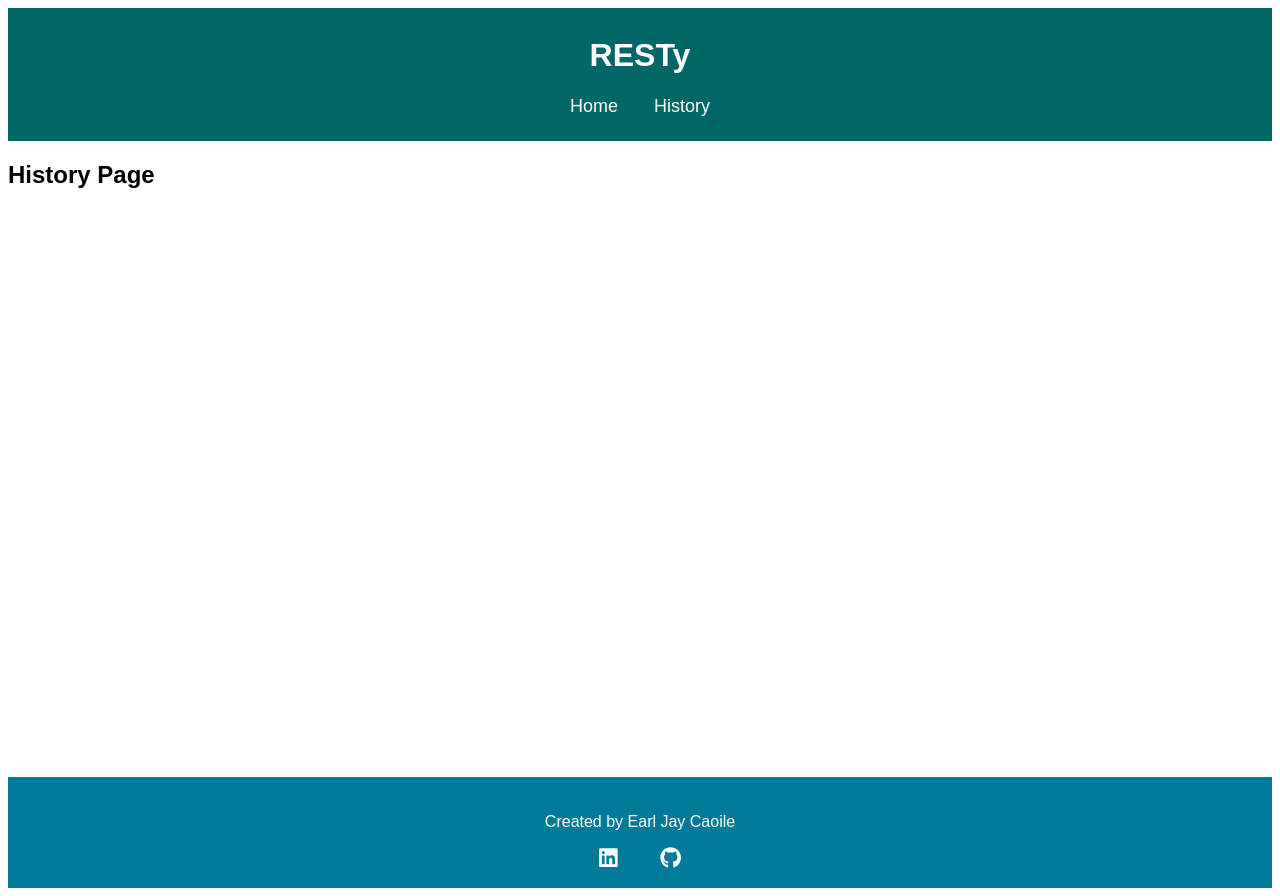
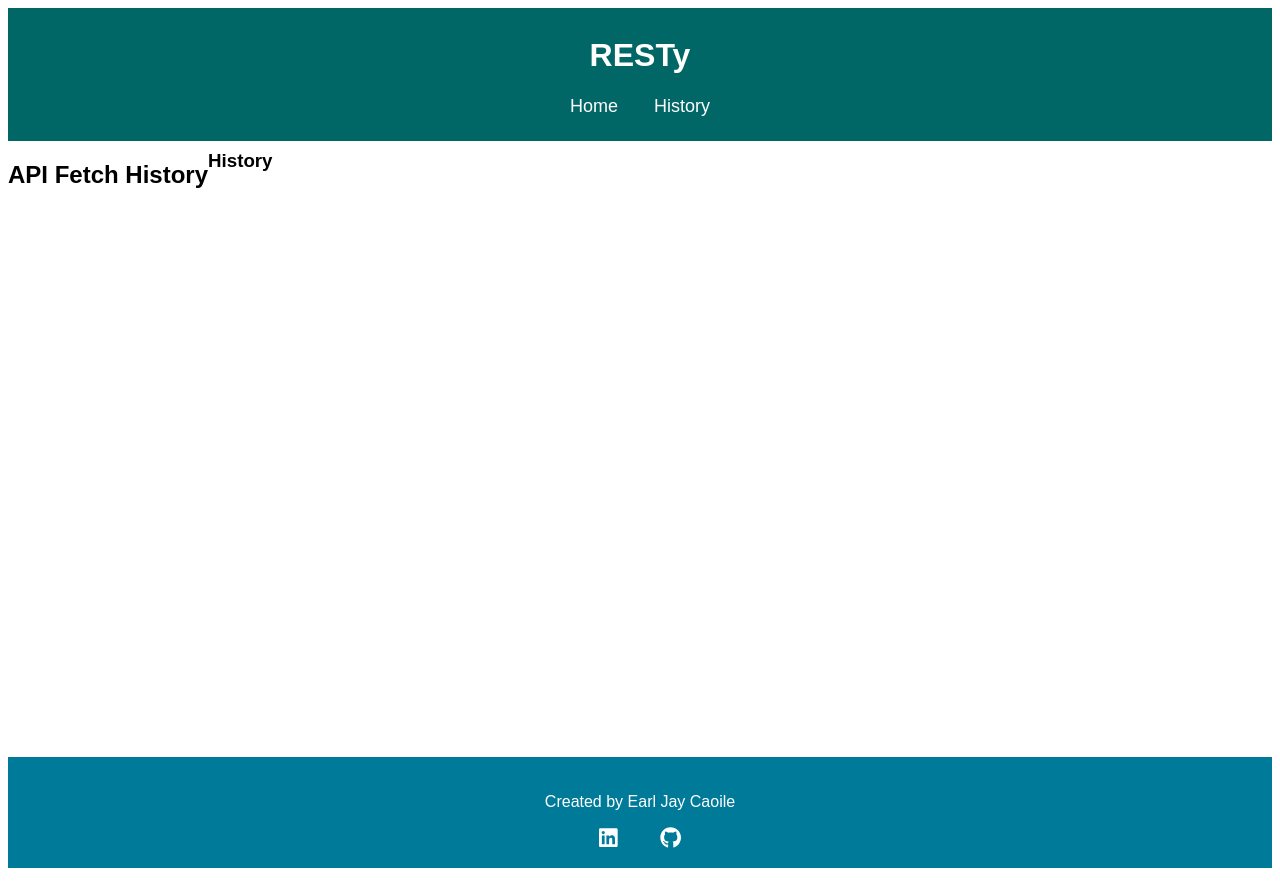
Before and after one commit to earljay-caoile-401-advanced-javascript/react-resty, a React (Create React App) app: page /history in a window 1280 px wide. Built offline with nearby package versions, Linux system fonts and the light colour scheme.

Commit message:
checkpoint: got history links persisting on /history route with event handlers working (still need to redirect back to main page)

```diff
--- a/src/App.js
+++ b/src/App.js
@@ -18,12 +18,22 @@ import './styles.scss';
  * )
  */
 export default function App() {
+  const fetchHistory = [];
+
   return (
     <BrowserRouter>
       <div className="App">
         <Header />
-        <Route exact path="/" component={RESTy} />
-        <Route path="/history" component={History} />
+        <Route
+          exact
+          path="/"
+          render={() => <RESTy fetchHistory={fetchHistory} />}
+        />
+        <Route
+          exact
+          path="/history"
+          render={() => <History fetchHistory={fetchHistory} />}
+        />
         <Footer />
       </div>
     </BrowserRouter>
--- a/src/_base.scss
+++ b/src/_base.scss
@@ -1,13 +1,6 @@
 $spacing: 1em;
 $pxPad: 20px;
 $contentHeight: 77vh;
-
-#root {
-  font-family: Arial;
-  display: flex;
-  flex-direction: column;
-  background-color: #ffffff;
-}
 
 @mixin setSpacing($marginProp, $paddingProp) {
   margin: $marginProp;
@@ -20,6 +13,13 @@ $contentHeight: 77vh;
   -moz-#{$prop}: $val;
   -ms-#{$prop}: $val;
   -o-#{$prop}: $val;
+}
+
+#root {
+  font-family: Arial;
+  display: flex;
+  flex-direction: column;
+  background-color: #ffffff;
 }
 
 header,
--- a/src/components/History.js
+++ b/src/components/History.js
@@ -1,4 +1,5 @@
 import React from 'react';
+import MiniHistory from './MiniHistory';
 
 /**
  * Parent component that shows history of API requests
@@ -10,10 +11,25 @@ import React from 'react';
  * )
  */
 class History extends React.Component {
+  constructor(props) {
+    super(props);
+    console.log('Do we have props?', props);
+  }
+
+  fetchPrevReq(index) {
+    console.log('Are we getting index here?', index);
+  }
+
   render() {
     return (
-      <div className="content">
-        <h2>History Page</h2>
+      <div className="content flex-row">
+        <h2>API Fetch History</h2>
+        <div className="big-history">
+          <MiniHistory
+            fetchHistory={this.props.fetchHistory || []}
+            onHistClick={this.fetchPrevReq.bind(this)}
+          />
+        </div>
       </div>
     );
   }
--- a/src/components/MiniHistory.js
+++ b/src/components/MiniHistory.js
@@ -3,15 +3,13 @@ import React from 'react';
 function MiniHistory(props) {
   const histotryArr = [];
 
-  if (props.history && props.history.length) {
-    for (let i = 0; i < props.history.length; i++) {
-      const currHistory = props.history[i];
-      histotryArr.push(
-        <li key={i} value={i} onClick={handleHistClick}>
-          {currHistory.reqType} {currHistory.url}
-        </li>
-      );
-    }
+  for (let i = 0; i < props.fetchHistory.length; i++) {
+    const currHistory = props.fetchHistory[i];
+    histotryArr.push(
+      <li key={i} value={i} onClick={handleHistClick}>
+        {currHistory.reqType} {currHistory.url}
+      </li>
+    );
   }
 
   function handleHistClick(e) {
--- a/src/components/RESTy.js
+++ b/src/components/RESTy.js
@@ -24,7 +24,6 @@ class RESTy extends React.Component {
       reqBody: null,
       output: {},
       loading: false,
-      history: [],
     };
   }
 
@@ -80,13 +79,11 @@ class RESTy extends React.Component {
             reqType: this.state.reqType,
           };
 
-          this.state.history.push(currOutput);
+          this.props.fetchHistory.push(currOutput);
 
           this.setState({
             output: currOutput,
           });
-
-          console.log('What is this.state.history now?', this.state.history);
         }
       } catch (e) {
         console.error('Error: could not perform operation.', e.message);
@@ -99,7 +96,7 @@ class RESTy extends React.Component {
                 message: e.message,
               };
 
-        this.state.history.push(errorOutput);
+        this.props.fetchHistory.push(errorOutput);
         this.setState({
           output: errorOutput,
         });
@@ -137,7 +134,7 @@ class RESTy extends React.Component {
   }
 
   async fetchPrevReq(index) {
-    const prevReq = this.state.history[index];
+    const prevReq = this.props.fetchHistory[index];
 
     await this.setState({
       url: prevReq.url,
@@ -169,7 +166,7 @@ class RESTy extends React.Component {
             loading={this.state.loading}
           />
           <MiniHistory
-            history={this.state.history}
+            fetchHistory={this.props.fetchHistory || []}
             onHistClick={this.fetchPrevReq.bind(this)}
           />
         </div>
```
